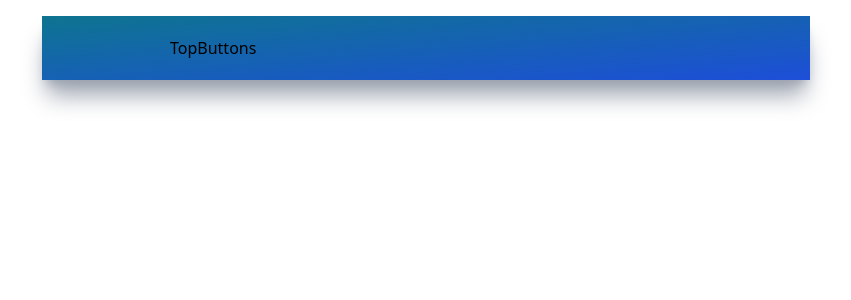
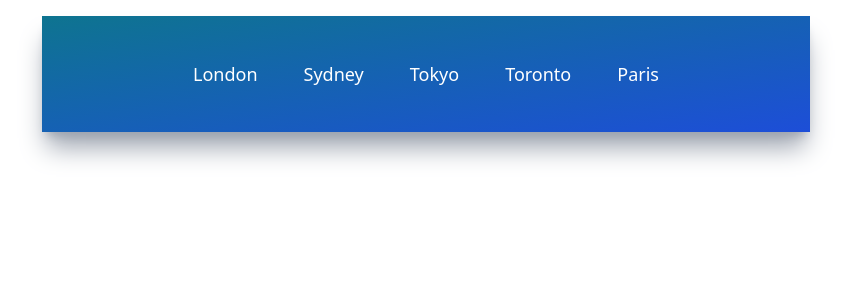
Before and after one commit to Lucas-Alipio/react-weather-app, a React (Create React App) app: page / in a window 1280 px wide. Shown: the top 300 px of the page, without its empty margins (214-1065 px from the left). Built offline with nearby package versions, Linux system fonts and the light colour scheme.

Commit message:
:sparkles: feat: css TopButtons

```diff
--- a/src/components/TopButtons.jsx
+++ b/src/components/TopButtons.jsx
@@ -1,9 +1,35 @@
-import React from 'react'
+import React from "react";
 
 function TopButtons() {
+  const cities = [
+    {
+      id: 1,
+      title: "London",
+    },
+    {
+      id: 2,
+      title: "Sydney",
+    },
+    {
+      id: 3,
+      title: "Tokyo",
+    },
+    {
+      id: 4,
+      title: "Toronto",
+    },
+    {
+      id: 5,
+      title: "Paris",
+    },
+  ];
   return (
-    <div>TopButtons</div>
-  )
+    <div className="flex items-center justify-around my-6">
+      {cities.map(({id, title}) => (
+        <button key={id} className="text-white text-lg font-medium">{title}</button>
+      ))}
+    </div>
+  );
 }
 
-export default TopButtons
+export default TopButtons;
```
